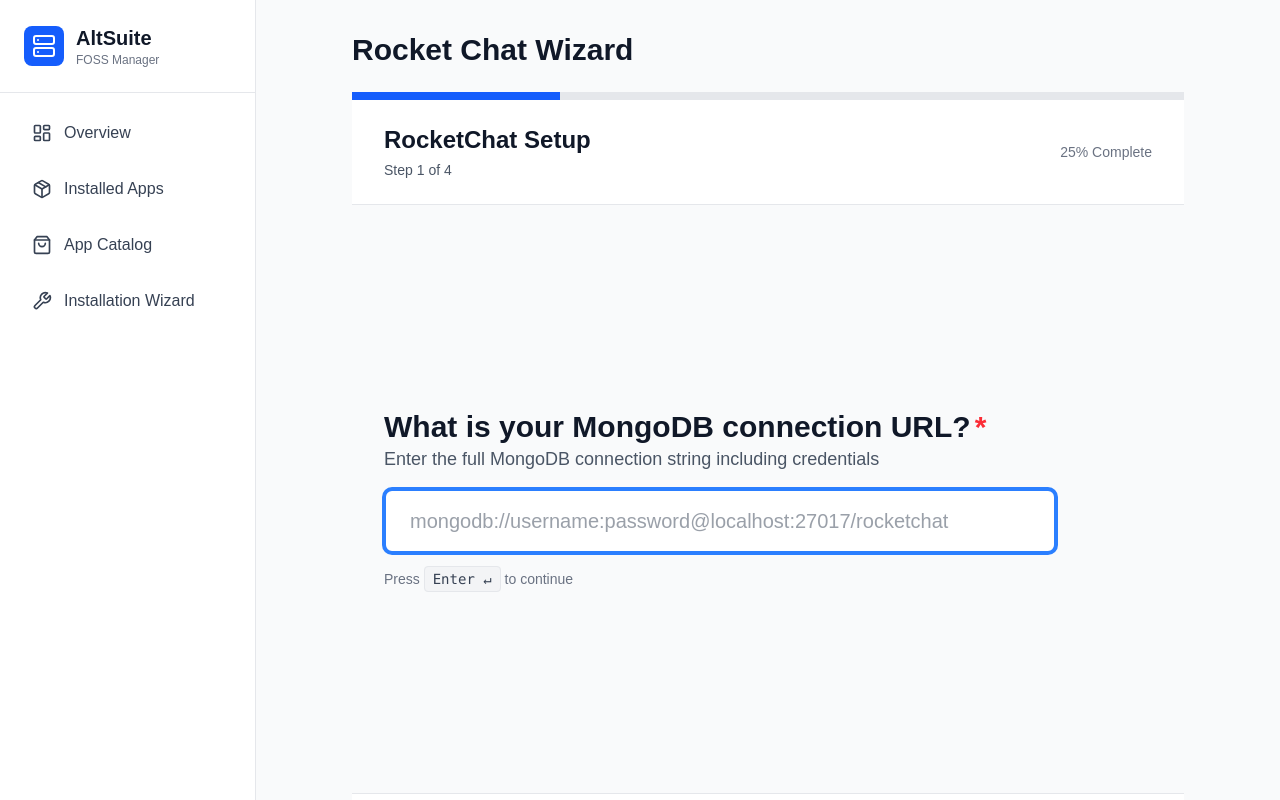
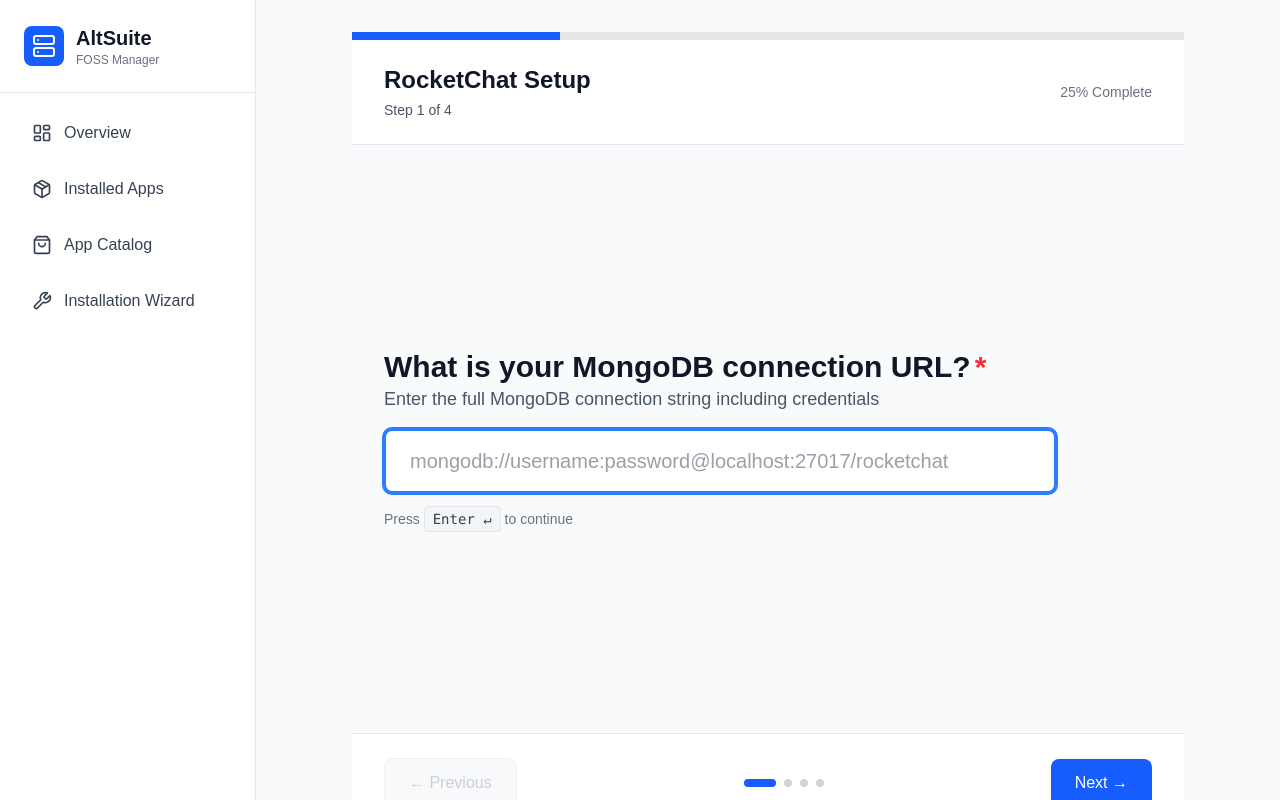
Before and after one commit to smalex-z/altsuite, a Next.js app in the folder frontend/: page /wizards/Rocket.Chat.Install in a window 1280 px wide. Built offline with nearby package versions, Linux system fonts and the light colour scheme.

Commit message:
removing title so everything fits on one page

```diff
--- a/frontend/app/(dashboard)/wizards/Rocket.Chat.Install/page.tsx
+++ b/frontend/app/(dashboard)/wizards/Rocket.Chat.Install/page.tsx
@@ -44,7 +44,6 @@
 
   return (
     <div className="max-w-4xl mx-auto p-8">
-      <h1 className="text-3xl font-bold mb-6 text-gray-900">Rocket Chat Wizard</h1>
       <RocketChatWizard onComplete={handleWizardComplete} />
     </div>
   );
```
